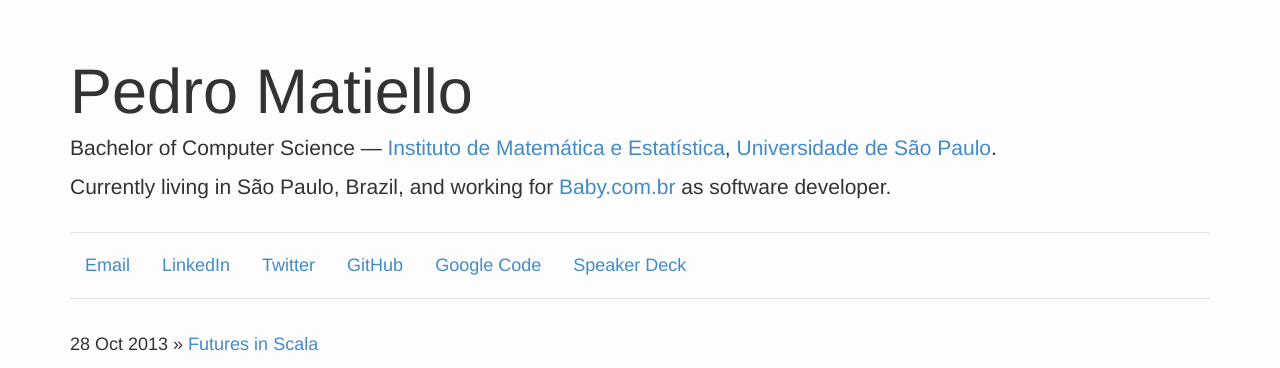
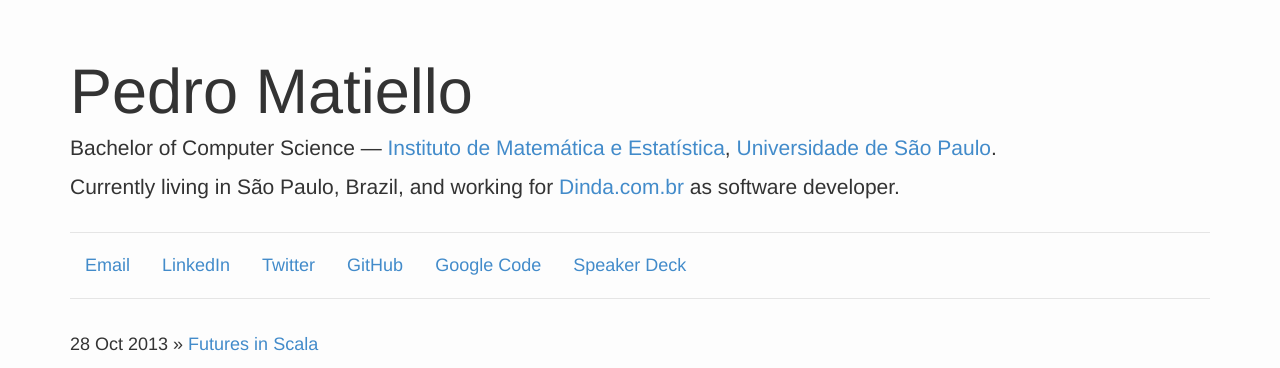
Before and after one commit to pmatiello/pmatiello.github.io, a Jekyll site: the page built from index.html, in a window 1280 px wide. Shown: the top 368 px of the page. Built offline with Jekyll 4.4.1, drawn with Linux system fonts in a browser that asks for light colours; Markdown is read by kramdown in place of the engine named in the settings.

Commit message:
Update current work.

```diff
--- a/index.html
+++ b/index.html
@@ -8,7 +8,7 @@ title: Pedro Matiello
     <h1>Pedro Matiello</h1>
     <p>Bachelor of Computer Science — <a href="http://www.ime.usp.br">Instituto de Matemática e Estatística</a>, <a href="http://www.usp.br/">Universidade de São Paulo</a>.</p>
 
-    <p>Currently living in São Paulo, Brazil, and working for <a href= "https://www.baby.com.br/">Baby.com.br</a> as software developer.</p>
+    <p>Currently living in São Paulo, Brazil, and working for <a href= "https://www.dinda.com.br/">Dinda.com.br</a> as software developer.</p>
   </div>
 
   <ul class="nav nav-pills links">
```
